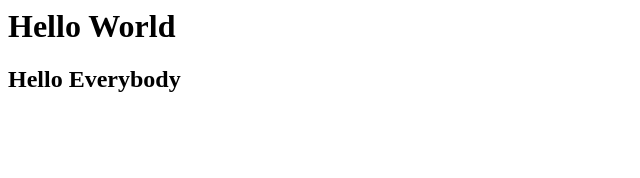
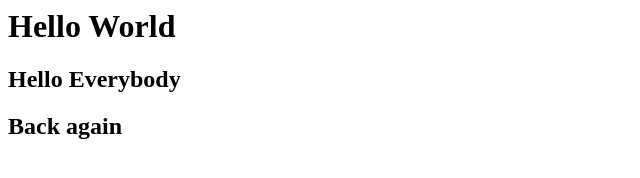
Before and after one commit to eamonnmif18/eamonnmif18, a plain HTML site: page index.html in a window 1280 px wide. Shown: the whole page, without its empty margins (0-640 px from the left). Drawn offline with Linux system fonts and the light colour scheme.

Commit message:
Update index.html

```diff
--- a/index.html
+++ b/index.html
@@ -1,2 +1,3 @@
 <h1>Hello World</h1>
 <h2>Hello Everybody</h2>
+<h2>Back again</h2>
```
